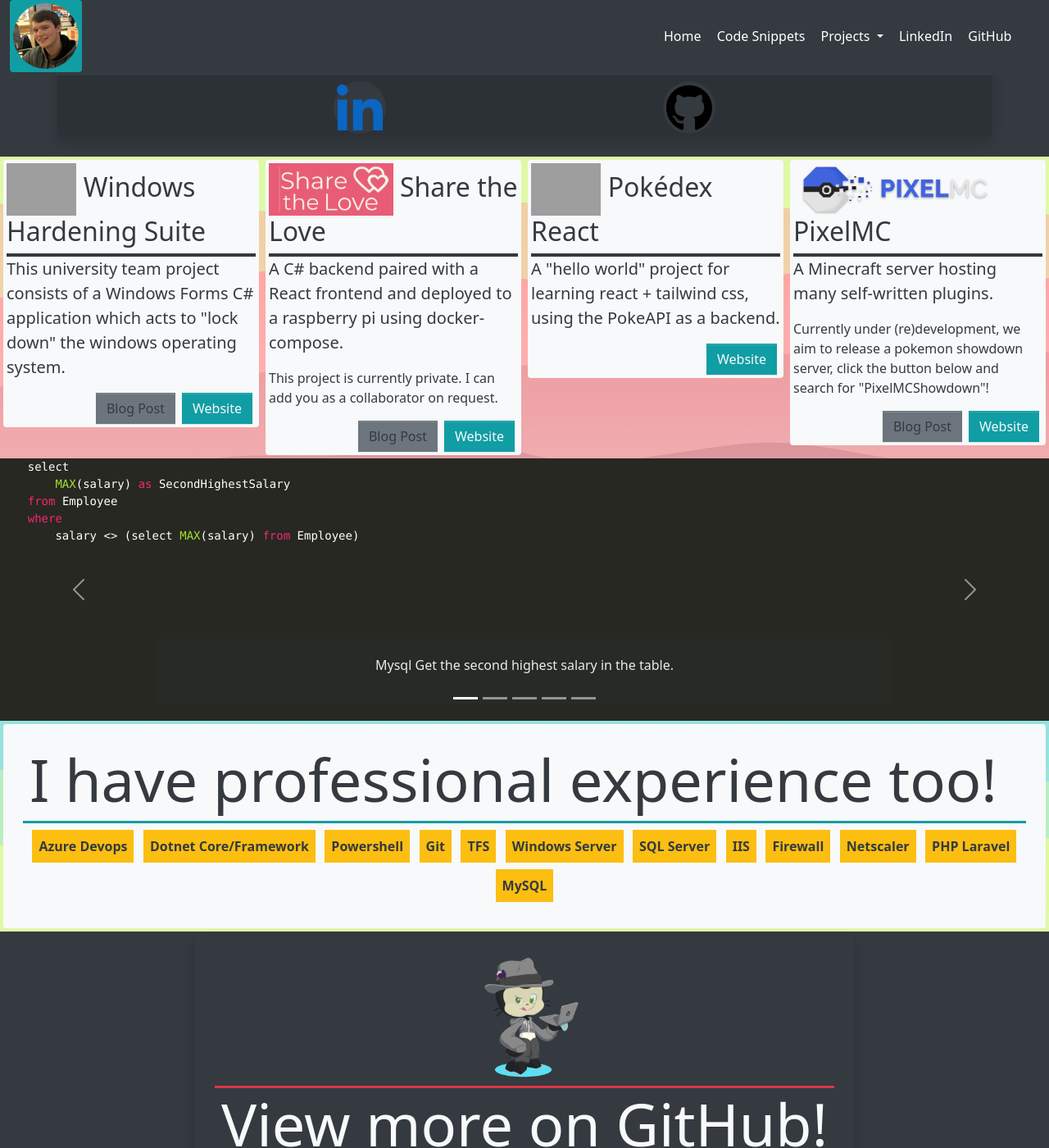
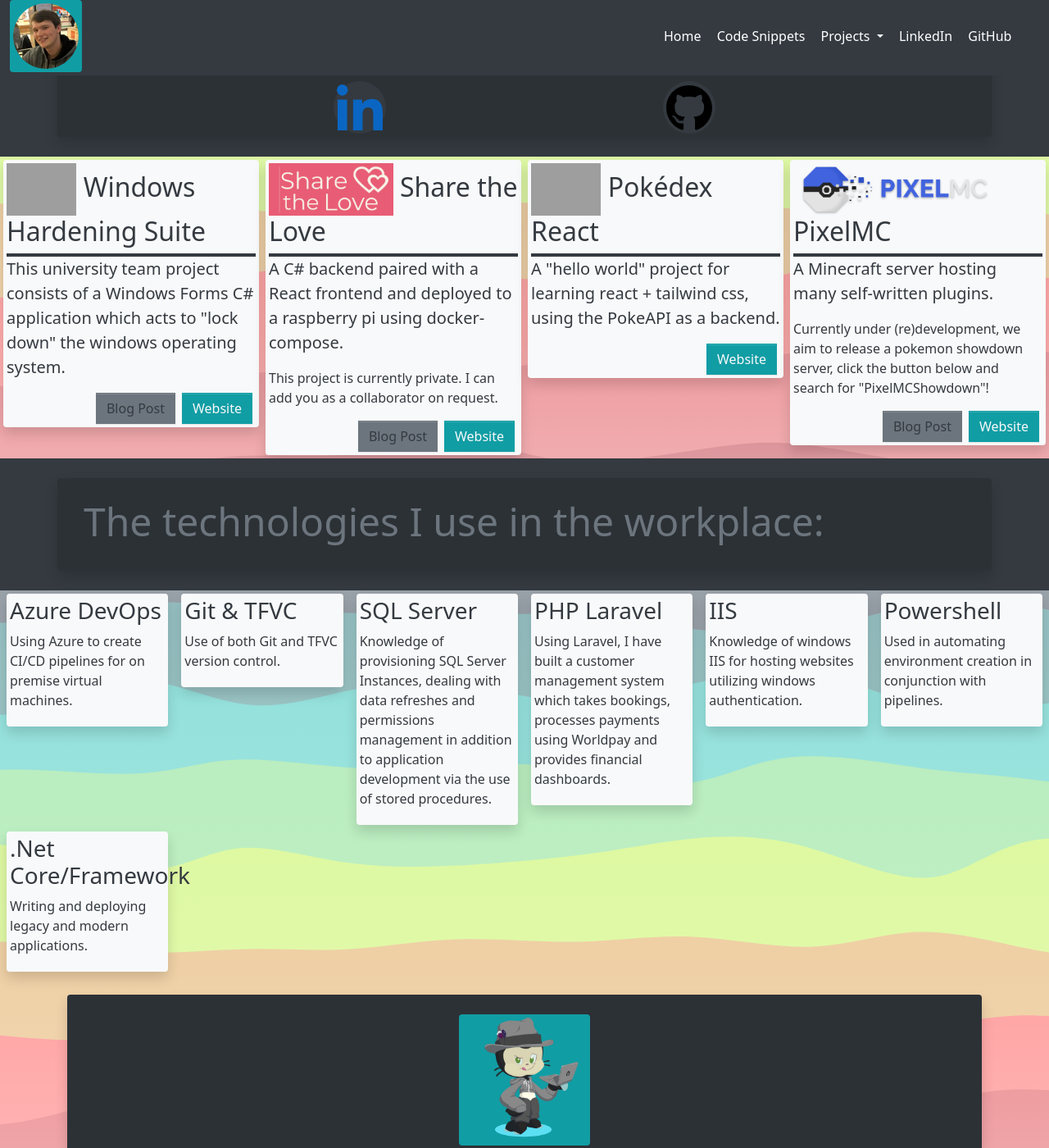
Before and after one commit to MysteryMystery/MysteryMystery.github.io, a Jekyll site: the page built from index.markdown, in a window 1280 px wide and 1400 px high, scrolled down 251 px. Shown: the whole window at 82% size. Built offline with Jekyll 4.4.1, drawn with Linux system fonts in a browser that asks for light colours; grey boxes are pictures that could not be loaded.

Commit message:
added more to professional skills

```diff
--- a/_data/professional_skills.yml
+++ b/_data/professional_skills.yml
@@ -1,14 +1,34 @@
-skills:
-  - "Azure Devops"
-  - "Dotnet Core/Framework"
-  - "Powershell"
-  - "Git"
-  - "TFS"
-  - "Windows Server"
-  - "SQL Server"
-  - "IIS"
-  - "Firewall"
-  - "Netscaler"
+- name: Azure DevOps
+  css_class: azure
+  description: |
+    Using Azure to create CI/CD pipelines for on premise virtual machines.
 
-  - PHP Laravel
-  - MySQL
+- name: Git & TFVC
+  css_class: git
+  description: |
+    Use of both Git and TFVC version control.
+
+- name: SQL Server
+  css_class: sqlserver
+  description: |
+    Knowledge of provisioning SQL Server Instances, dealing with data refreshes and permissions management in addition to application development via the use of stored procedures.
+
+- name: PHP Laravel
+  css_class: php
+  description: |
+    Using Laravel, I have built a customer management system which takes bookings, processes payments using Worldpay and provides financial dashboards.
+
+- name: IIS
+  css_class: iis
+  description: |
+    Knowledge of windows IIS for hosting websites utilizing windows authentication.
+
+- name: Powershell
+  css_class: powershell
+  description: |
+    Used in automating environment creation in conjunction with pipelines.
+
+- name: .Net Core/Framework
+  css_class: csharp
+  description: |
+    Writing and deploying legacy and modern applications.
--- a/_layouts/index.html
+++ b/_layouts/index.html
@@ -2,7 +2,7 @@
 layout: default
 ---
 <div id="intro-pane" class="flex-grow-1 d-flex bg-dark align-content-center justify-content-center py-4">
-    <div class="showcase-dark p-1 container" style="border: none;">
+    <div class="showcase-dark p-1 container">
         <div class="px-2">
             <h1 class="display-1">Hi, I'm James!</h1>
         </div>
@@ -50,40 +50,41 @@
     {% endif %}
 </div>
 
+<!--
     {% include leetcode_carousel.html %}
+-->
 
-<div class="d-flex align-content-center justify-content-center p-1">
-    <div id="showcase-professional" class="showcase-light">
+<div id="professional-experience">
+    <div class="py-4 w-100 bg-dark">
+        <div id="showcase-professional" class="showcase-dark container">
             <div class="px-2">
-            <h1 class="display-2">I have professional experience too!</h1>
+                <h1 class="display-5 text-muted">The technologies I use in the workplace:</h1>
             </div>
-        {% include hr.html %}
+        </div>
+    </div>
 
-        <div class="d-flex flex-wrap flex-col justify-content-evenly p-1 skill-tag-wrapper">
-            {% for skill in site.data.professional_skills.skills %}
-                <div class="skill-tag skill-tag-hero">
-                    <span>{{ skill }}</span>
+    <div class="row g-0">
+        {% for skill in site.data.professional_skills %}
+            <div class="col-12 col-md-6 col-lg-2 px-2 py-1">
+                 <div class="showcase-light p-1">
+                    <h3>{{ skill.name }}</h3>
+                    <p>{{ skill.description }}</p>
+                 </div>
             </div>
         {% endfor %}
     </div>
 </div>
+
+<div class="container py-4">
+    <div class="showcase-dark container d-flex flex-column flex-wrap-1">
+        <div class="showcase-img-wrapper">
+            <img class="img-fluid bg-primary rounded" src="/img/octocat-1663700451547.png"/>
         </div>
-
-<div class="d-flex bg-dark align-content-center justify-content-center p-1">
-    <div>
-        <div id="showcase-github" class="showcase-dark">
-            <div class="showcase-img-wrapper">
-                <img class="img-fluid" src="/img/octocat-1663700451547.png"/>
-            </div>
-            {% include hr.html %}
-            <div class="px-2">
-                <h1 class="display-2">View more on GitHub!</h1>
-                <div class="mx-auto showcase-svg-wrapper">
-                    <a href="{{ site.github }}">
+        <h1 class="display-2 text-muted text-center">View more on GitHub!</h1>
+        <div class="social-icon social-icon-github align-self-center">
+            <a href="{{ site.data.socials.github.url }}">
                 {% include icons/logo-github.html %}
             </a>
         </div>
     </div>
 </div>
-    </div>
-</div>
--- a/_sass/_showcase.scss
+++ b/_sass/_showcase.scss
@@ -38,6 +38,7 @@
 @mixin showcase-variant($border-color, $background-color, $hr-color, $text-color){
     border-color: $border-color;
     background-color: $background-color;
+    @extend .shadow;
 
     .hr {
         background-color: $hr-color;
@@ -72,10 +73,6 @@
     }
 }
 
-.showcase-wrapper {
-
-}
-
 .showcase-light {
     @include showcase();
     @include showcase-variant(
@@ -100,7 +97,6 @@
     animation-iteration-count: infinite;
 
     background-color: #2c3136;
-    @extend .shadow
 }
 
 #showcase-github {
```
Lines whose indentation alone changed are shown as unchanged.
